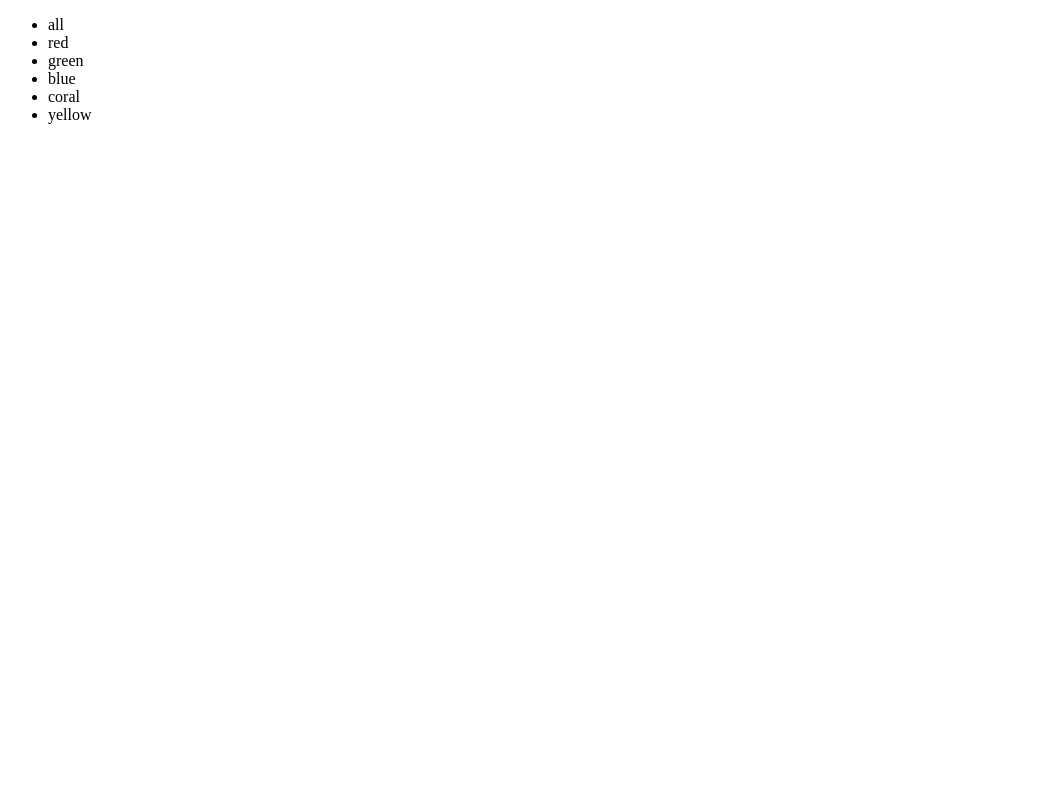
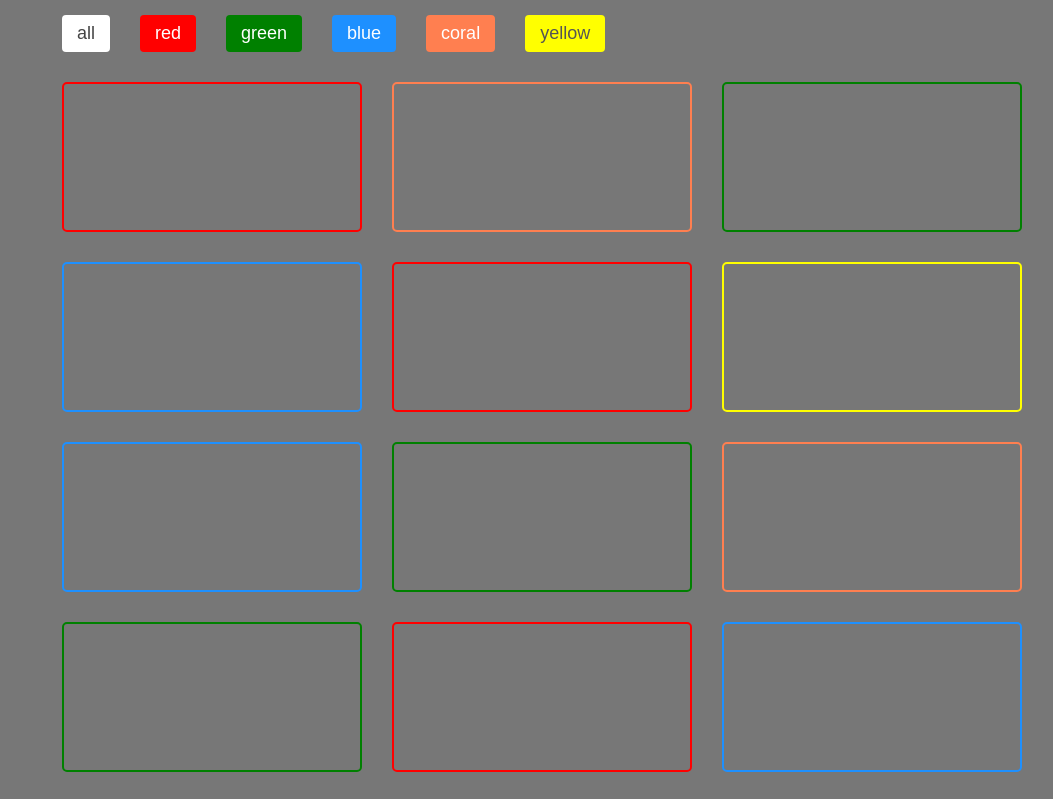
Before and after one commit to sanjar1311/jsfilterapp, a plain HTML site: page index.html in a window 1280 px wide. Shown: the top 799 px of the page, without its empty margins (0-1053 px from the left). Drawn offline with Linux system fonts and the light colour scheme.

Commit message:
complate styles

```diff
--- a/index.html
+++ b/index.html
@@ -11,39 +11,51 @@
 
   <div class="container">
     <nav class="nav">
-      <ul class="nav__nav-list">
-        <li class="nav-list__item all">all</li>
-        <li class="nav-list__item red">red</li>
-        <li class="nav-list__item green">green</li>
-        <li class="nav-list__item blue">blue</li>
-        <li class="nav-list__item coral">coral</li>
-        <li class="nav-list__item yellow">yellow</li>
+      <ul class="nav__nav-list nav-list">
+        <li class="nav-list__item">
+          <button class="btn all">all</button>
+        </li>
+        <li class="nav-list__item">
+          <button class="btn red">red</button>
+        </li>
+        <li class="nav-list__item">
+          <button class="btn green">green</button>
+        </li>
+        <li class="nav-list__item">
+          <button class="btn blue">blue</button>
+        </li>
+        <li class="nav-list__item">
+          <button class="btn coral">coral</button>
+        </li>
+        <li class="nav-list__item">
+          <button class="btn yellow">yellow</button>
+        </li>
       </ul>
     </nav>
     <div class="block-cover">
-      <div class="box red"></div>
-      <div class="box coral"></div>
-      <div class="box green"></div>
-      <div class="box blue"></div>
-      <div class="box red"></div>
-      <div class="box yellow"></div>
-      <div class="box blue"></div>
-      <div class="box green"></div>
-      <div class="box coral"></div>
-      <div class="box green"></div>
-      <div class="box red"></div>
-      <div class="box blue"></div>
-      <div class="box green"></div>
-      <div class="box coral"></div>
-      <div class="box yellow"></div>
-      <div class="box blue"></div>
-      <div class="box yellow"></div>
-      <div class="box red"></div>
-      <div class="box green"></div>
-      <div class="box yellow"></div>
-      <div class="box coral"></div>
-      <div class="box blue"></div>
-      <div class="box red"></div>
+      <div class="box red-b"></div>
+      <div class="box coral-b"></div>
+      <div class="box green-b"></div>
+      <div class="box blue-b"></div>
+      <div class="box red-b"></div>
+      <div class="box yellow-b"></div>
+      <div class="box blue-b"></div>
+      <div class="box green-b"></div>
+      <div class="box coral-b"></div>
+      <div class="box green-b"></div>
+      <div class="box red-b"></div>
+      <div class="box blue-b"></div>
+      <div class="box green-b"></div>
+      <div class="box coral-b"></div>
+      <div class="box yellow-b"></div>
+      <div class="box blue-b"></div>
+      <div class="box yellow-b"></div>
+      <div class="box red-b"></div>
+      <div class="box green-b"></div>
+      <div class="box yellow-b"></div>
+      <div class="box coral-b"></div>
+      <div class="box blue-b"></div>
+      <div class="box red-b"></div>
     </div>
   </div>
 
--- a/styles.css
+++ b/styles.css
@@ -0,0 +1,98 @@
+* {
+  box-sizing: border-box;
+}
+
+body {
+  margin: 0;
+  font-family: "Arial", sans-serif;
+  font-size: 18px;
+  background-color: #777;
+}
+
+.container {
+  max-width: 95vw;
+  margin-left: auto;
+  margin-right: auto;
+  padding-left: 15px;
+  padding-right: 15px;
+}
+
+.nav-list {
+  margin: 0;
+  padding: 0;
+  list-style-type: none;
+  display: flex;
+}
+
+.btn  {
+  margin: 0;
+  padding: 0;
+  margin: 15px;
+  padding: 8px 15px;
+  border: none;
+  border-radius: 4px;
+  color: #fff;
+  font-size: 18px;
+  cursor: pointer;
+}
+
+.btn:hover {
+  opacity: .8;
+}
+
+.btn:active {
+  opacity: .6;
+}
+
+.all {
+  color: #444;
+  background-color: #fff;
+}
+.red {
+  background-color: red;
+}
+.green {
+  background-color: green;
+}
+.blue {
+  background-color: dodgerblue;
+}
+.coral {
+  background-color: coral;
+}
+.yellow {
+  background-color: yellow;
+  color: #555;
+}
+
+.block-cover {
+  display: flex;
+  justify-content: flex-start;
+  flex-wrap: wrap;
+}
+
+.box {
+  width: 300px;
+  height: 150px;
+  margin: 15px;
+  border-radius: 5px;
+  border: 1px solid;
+  background-color: transparent;
+}
+
+.red-b {
+  border: 2px solid red;
+}
+.green-b {
+  border: 2px solid green;
+}
+.blue-b {
+  border: 2px solid dodgerblue;
+}
+.coral-b {
+  border: 2px solid coral;
+}
+.yellow-b {
+  border: 2px solid yellow;
+  color: #555;
+}
```
